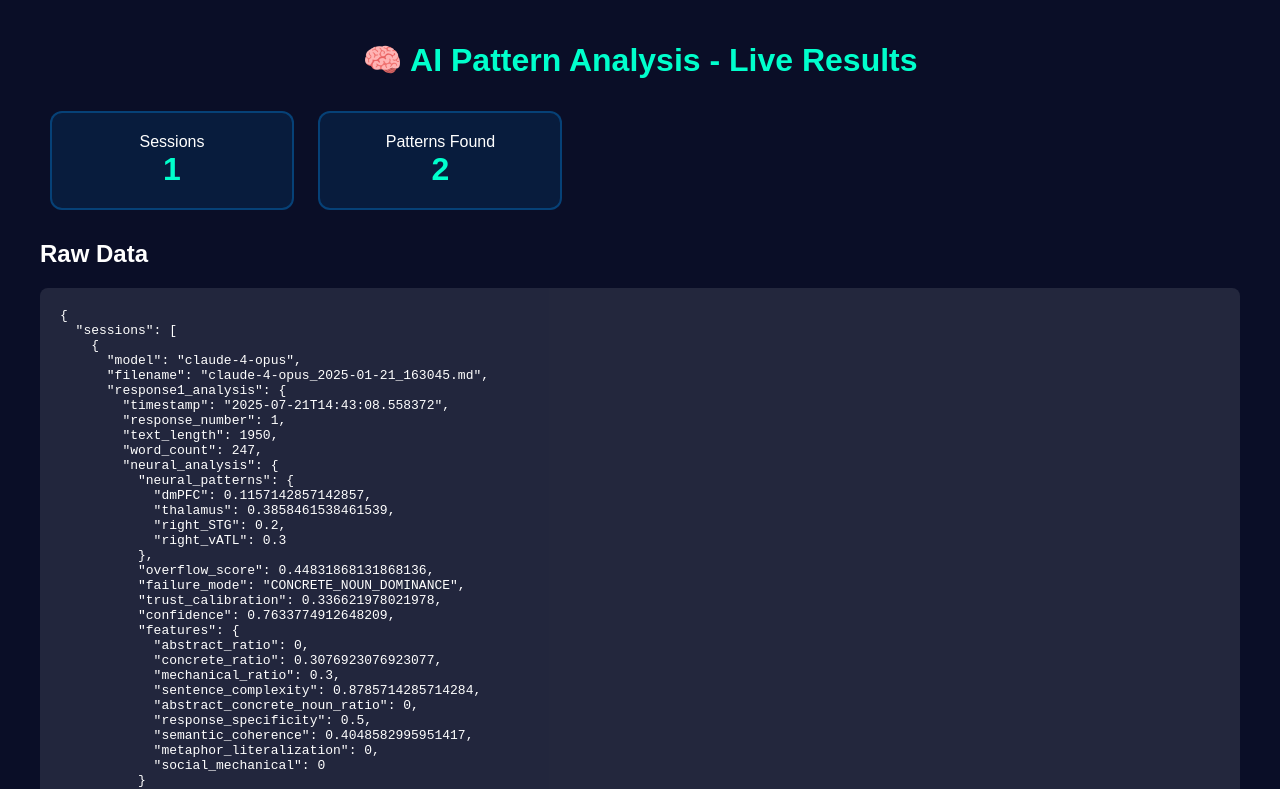
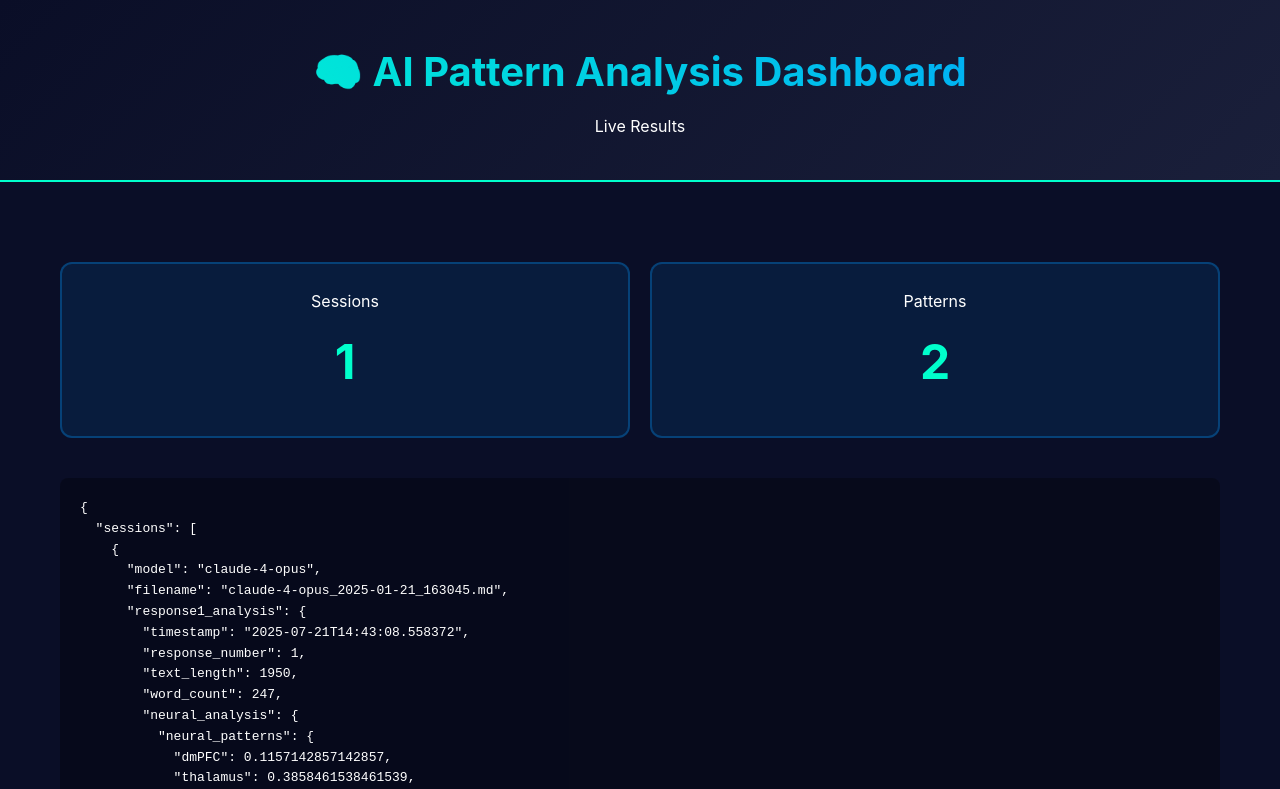
Before and after one commit to HillaryDanan/pattern-analyzer, a plain HTML site: page index.html in a window 1280 px wide. Shown: the top 789 px of the page. Drawn offline with Linux system fonts and the light colour scheme.

Commit message:
Replace JSON view with dashboard

```diff
--- a/index.html
+++ b/index.html
@@ -1,41 +1,56 @@
 <!DOCTYPE html>
-<html>
+<html lang="en">
 <head>
-    <title>AI Pattern Analysis - Live Results</title>
     <meta charset="UTF-8">
+    <title>AI Pattern Analysis - Live Results Dashboard</title>
+    <meta name="viewport" content="width=device-width, initial-scale=1.0">
     <style>
+        * { margin: 0; padding: 0; box-sizing: border-box; }
         body {
+            font-family: -apple-system, BlinkMacSystemFont, 'Segoe UI', Roboto, sans-serif;
             background: #0a0e27;
-            color: #fff;
-            font-family: Arial, sans-serif;
-            margin: 0;
-            padding: 20px;
+            color: #ffffff;
+            line-height: 1.6;
+        }
+        .header {
+            background: linear-gradient(135deg, #0a0e27 0%, #1a1f3a 100%);
+            padding: 40px 20px;
+            text-align: center;
+            border-bottom: 2px solid #00ffcc;
         }
         h1 {
-            color: #00ffcc;
-            text-align: center;
+            font-size: 2.5em;
+            background: linear-gradient(45deg, #00ffcc, #0099ff);
+            -webkit-background-clip: text;
+            -webkit-text-fill-color: transparent;
+            margin-bottom: 10px;
         }
         .container {
             max-width: 1200px;
             margin: 0 auto;
+            padding: 40px 20px;
+        }
+        .stats-grid {
+            display: grid;
+            grid-template-columns: repeat(auto-fit, minmax(250px, 1fr));
+            gap: 20px;
+            margin: 40px 0;
         }
         .stat-card {
             background: rgba(0, 153, 255, 0.1);
             border: 2px solid rgba(0, 153, 255, 0.3);
             border-radius: 12px;
-            padding: 20px;
-            margin: 10px;
+            padding: 25px;
             text-align: center;
-            display: inline-block;
-            min-width: 200px;
         }
         .stat-number {
-            font-size: 2em;
+            font-size: 3em;
+            font-weight: bold;
             color: #00ffcc;
-            font-weight: bold;
+            margin: 10px 0;
         }
         pre {
-            background: rgba(255,255,255,0.1);
+            background: rgba(0, 0, 0, 0.3);
             padding: 20px;
             border-radius: 8px;
             overflow-x: auto;
@@ -43,37 +58,39 @@
     </style>
 </head>
 <body>
+    <div class="header">
+        <h1>🧠 AI Pattern Analysis Dashboard</h1>
+        <p>Live Results</p>
+    </div>
     <div class="container">
-        <h1>🧠 AI Pattern Analysis - Live Results</h1>
-        <div id="stats"></div>
-        <div id="results"></div>
+        <div id="loading">Loading...</div>
+        <div id="results" style="display: none;">
+            <div class="stats-grid" id="statsGrid"></div>
+            <pre id="rawData"></pre>
+        </div>
     </div>
-
     <script>
-    // Load and display results
     fetch('portfolio_analysis_complete.json')
         .then(r => r.json())
         .then(data => {
-            // Display stats
+            document.getElementById('loading').style.display = 'none';
+            document.getElementById('results').style.display = 'block';
+
             const stats = `
                 <div class="stat-card">
                     <div>Sessions</div>
                     <div class="stat-number">${data.sessions?.length || 1}</div>
                 </div>
                 <div class="stat-card">
-                    <div>Patterns Found</div>
+                    <div>Patterns</div>
                     <div class="stat-number">${data.portfolio_metrics?.unique_signatures?.length || 2}</div>
                 </div>
             `;
-            document.getElementById('stats').innerHTML = stats;
-
-            // Show data
-            document.getElementById('results').innerHTML =
-                '<h2>Raw Data</h2><pre>' + JSON.stringify(data, null, 2) + '</pre>';
+            document.getElementById('statsGrid').innerHTML = stats;
+            document.getElementById('rawData').textContent = JSON.stringify(data, null, 2);
         })
         .catch(e => {
-            document.getElementById('results').innerHTML =
-                '<p>Loading... Data will appear after first analysis run.</p>';
+            document.getElementById('loading').textContent = 'No data yet. Run analysis first!';
         });
     </script>
 </body>
```
